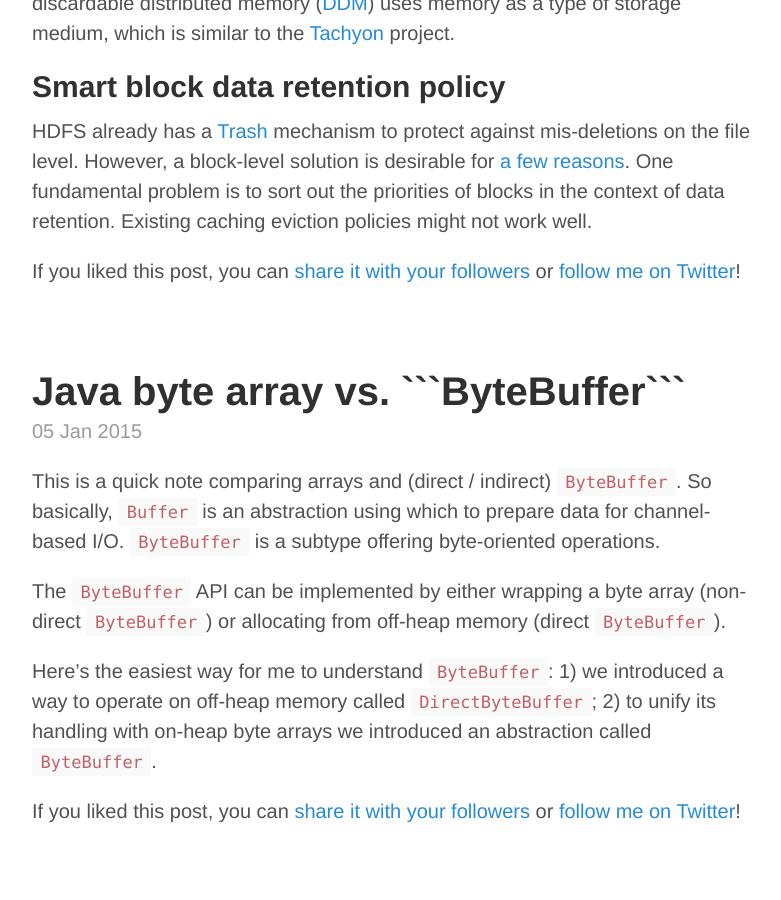
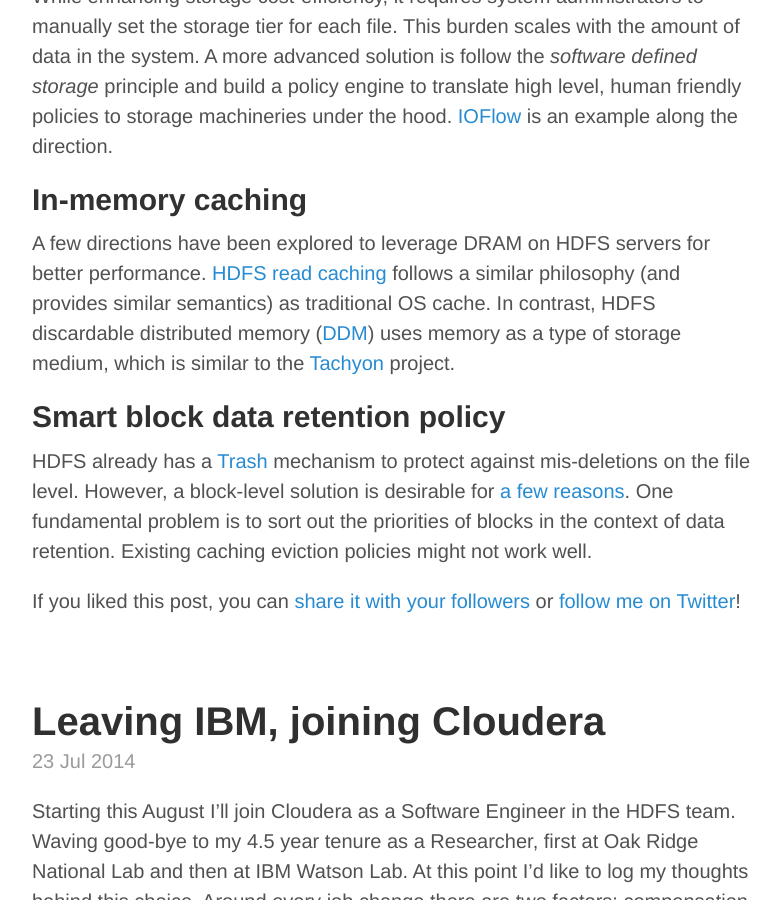
Before and after one commit to zhe-thoughts/zhe-thoughts.github.io, a Jekyll site: the page built from blog.md, in a window 1280 px wide and 900 px high, scrolled down 3790 px. Shown: the whole window, without its empty margins (248-1029 px from the left). Built offline with Jekyll 4.4.1, drawn with Linux system fonts in a browser that asks for light colours; some of the changed text lies outside the part shown.

Commit message:
wrong file name

````diff
--- a/_posts/2015-01-05-Java-array-ByteBuffer.md
+++ /dev/null
@@ -1,12 +0,0 @@
----
-layout: post
-title: Java byte array vs. ```ByteBuffer```
----
-
-This is a quick note comparing arrays and (direct / indirect) ```ByteBuffer```. So basically, ```Buffer``` is an abstraction using which to prepare data for channel-based I/O. ```ByteBuffer``` is a subtype offering byte-oriented operations.
-
-The ```ByteBuffer``` API can be implemented by either wrapping a byte array (non-direct ```ByteBuffer```) or allocating from off-heap memory (direct ```ByteBuffer```).
-
-Here's the easiest way for me to understand ```ByteBuffer```: 1) we introduced a way to operate on off-heap memory called ```DirectByteBuffer```; 2) to unify its handling with on-heap byte arrays we introduced an abstraction called ```ByteBuffer```.
-
-{% include twitter_plug.html %}
````
Also changed, not shown: _posts/2016-01-05-Java-array-ByteBuffer.md (+6 -1 lines).
